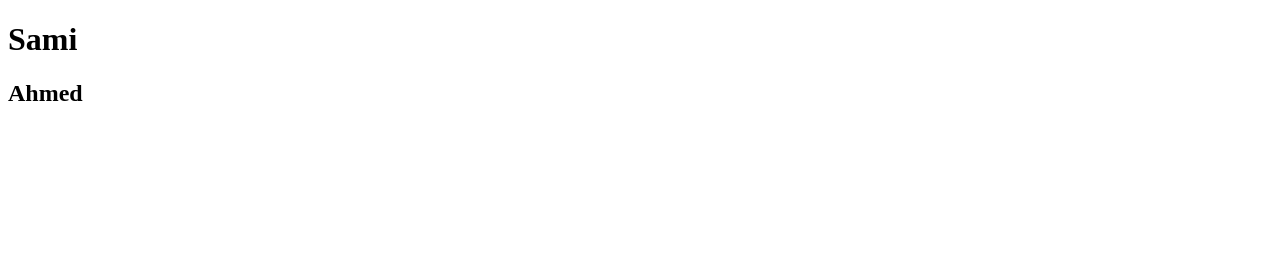
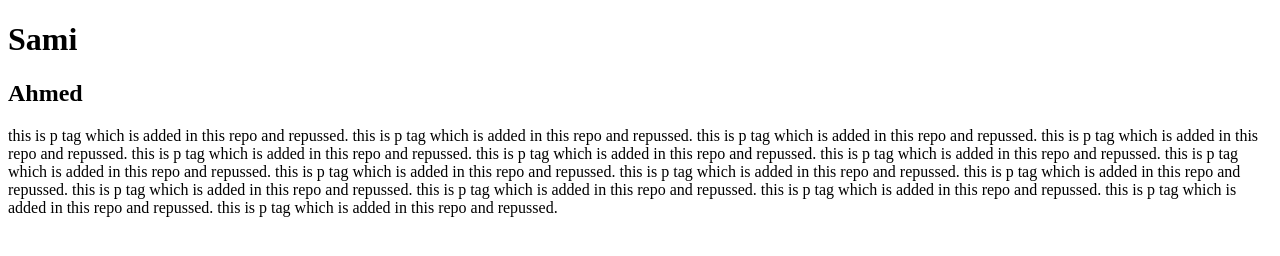
Before and after one commit to sami019325/ph-vs-second, a plain HTML site: page index.html in a window 1280 px wide. Drawn offline with Linux system fonts and the light colour scheme.

Commit message:
new push in this side

```diff
--- a/index.html
+++ b/index.html
@@ -9,5 +9,6 @@
 <body>
     <h1>Sami</h1>
     <h2>Ahmed </h2>
+    <p> this is p tag which is added in this repo and repussed. this is p tag which is added in this repo and repussed. this is p tag which is added in this repo and repussed. this is p tag which is added in this repo and repussed. this is p tag which is added in this repo and repussed. this is p tag which is added in this repo and repussed. this is p tag which is added in this repo and repussed. this is p tag which is added in this repo and repussed. this is p tag which is added in this repo and repussed. this is p tag which is added in this repo and repussed. this is p tag which is added in this repo and repussed.  this is p tag which is added in this repo and repussed. this is p tag which is added in this repo and repussed. this is p tag which is added in this repo and repussed. this is p tag which is added in this repo and repussed. this is p tag which is added in this repo and repussed. </p>
 </body>
 </html>
```
